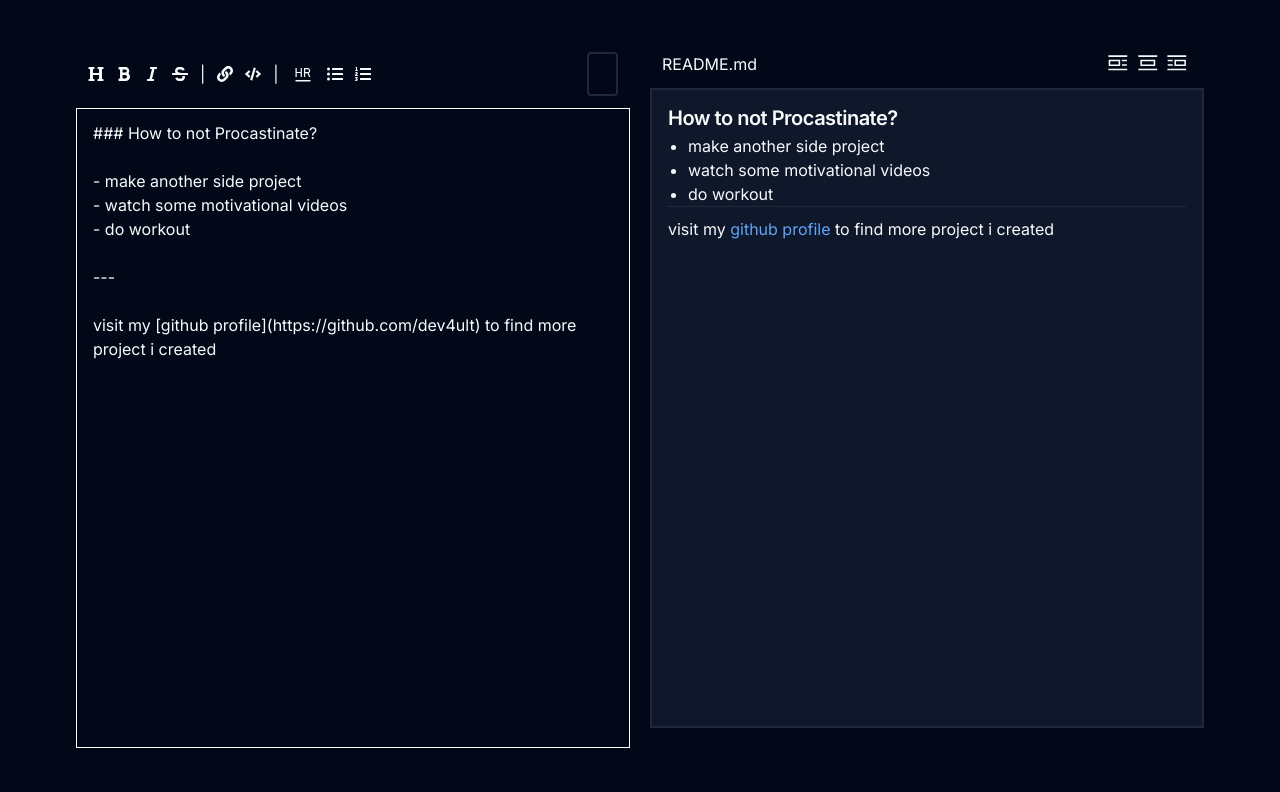
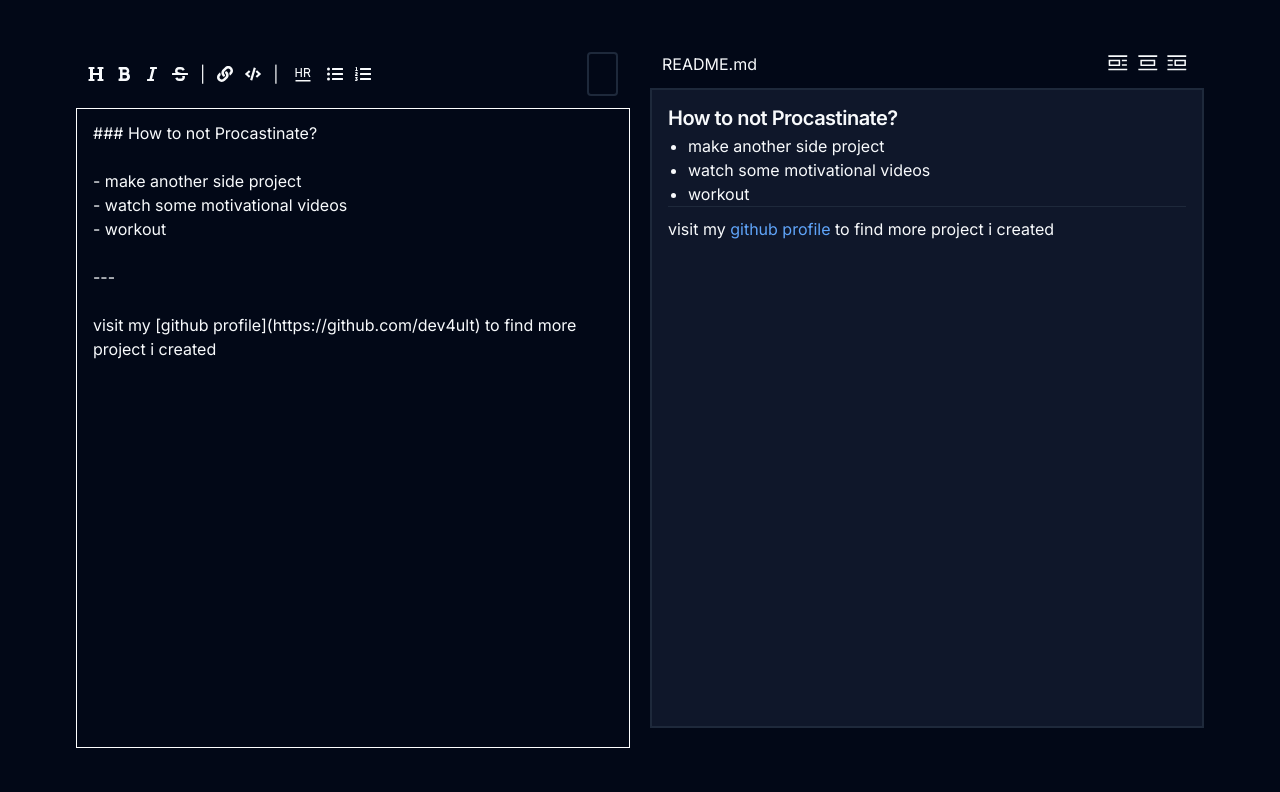
Before and after one commit to dev4ult/readme-md-editor, a React (Vite) app: page / in a window 1280 px wide. Shown: the top 792 px of the page. Built offline with nearby package versions, Linux system fonts and the light colour scheme; some icons are missing.

Commit message:
minor changes

```diff
--- a/src/pages/home.tsx
+++ b/src/pages/home.tsx
@@ -9,7 +9,7 @@ const Home = () => {
 
 - make another side project
 - watch some motivational videos
-- do workout
+- workout
 
 ---
 
```
